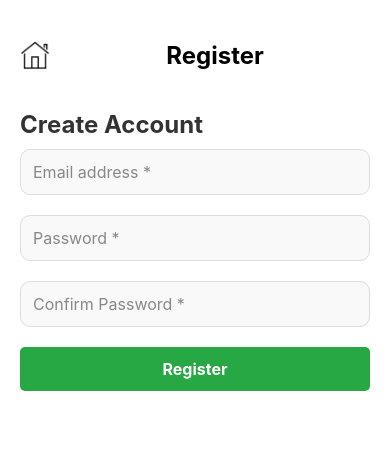
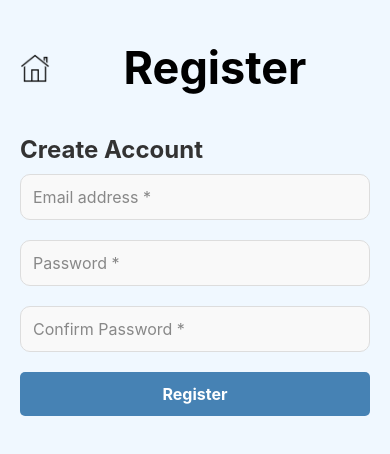
Before and after one commit to TUDublinBlanchBusinessIT/project-Jiyoungjinchoi, a React Native app: screen /Register in a window 390 px wide. Shown: the top 454 px of the page. Built offline with nearby package versions, Linux system fonts and the light colour scheme.

Commit message:
register screen updated

```diff
--- a/screens/registerScreen.js
+++ b/screens/registerScreen.js
@@ -65,7 +65,7 @@ export default function RegisterScreen({ navigation }) {
 const styles = StyleSheet.create({
   container: {
     flex: 1,
-    backgroundColor: '#fff',
+    backgroundColor: '#f0f8ff',
     paddingHorizontal: 20,
   },
   header: {
@@ -75,7 +75,7 @@ const styles = StyleSheet.create({
     marginBottom: 20,
   },
   headerText: {
-    fontSize: 24,
+    fontSize: 45,
     fontWeight: 'bold',
     flex: 1,
     textAlign: 'center',
@@ -105,7 +105,7 @@ const styles = StyleSheet.create({
     backgroundColor: '#f9f9f9',
   },
   registerButton: {
-    backgroundColor: '#28A745',
+    backgroundColor: '#4682b4',
     paddingVertical: 12,
     borderRadius: 5,
     marginBottom: 10,
```
